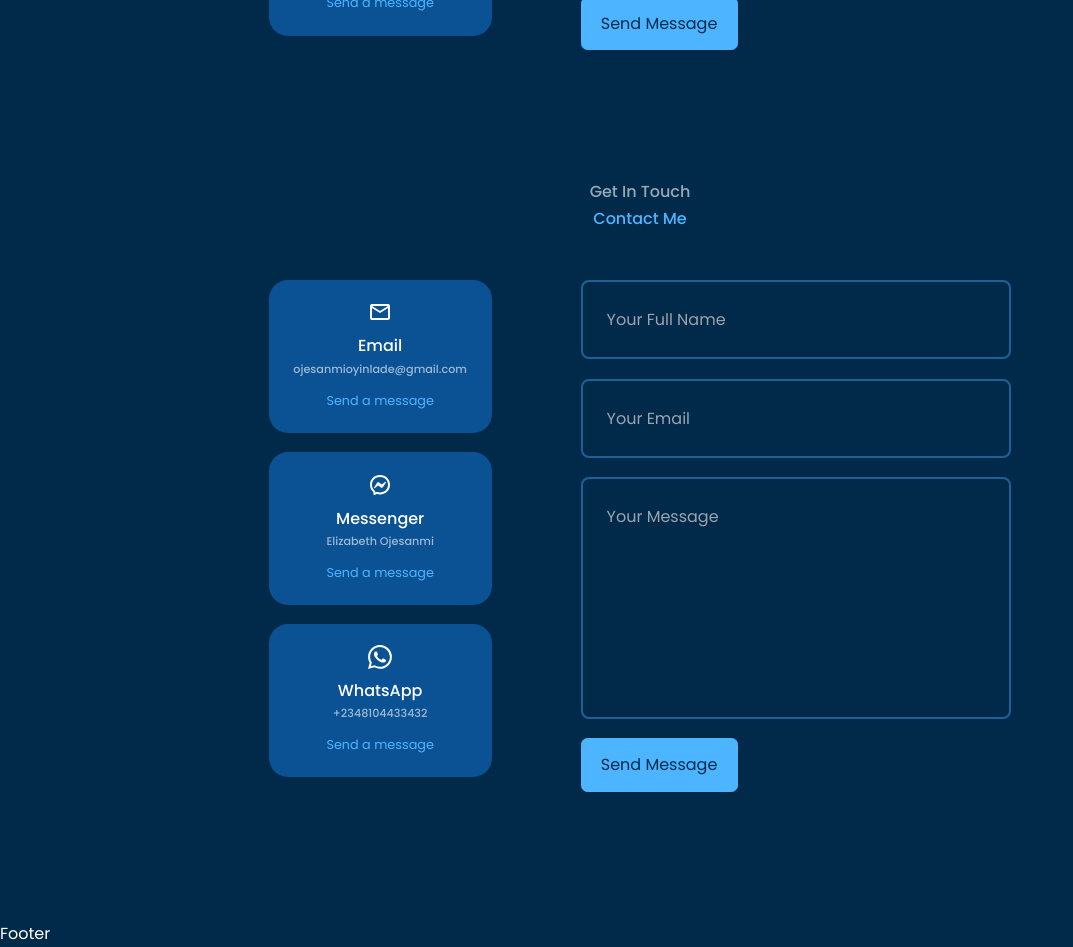
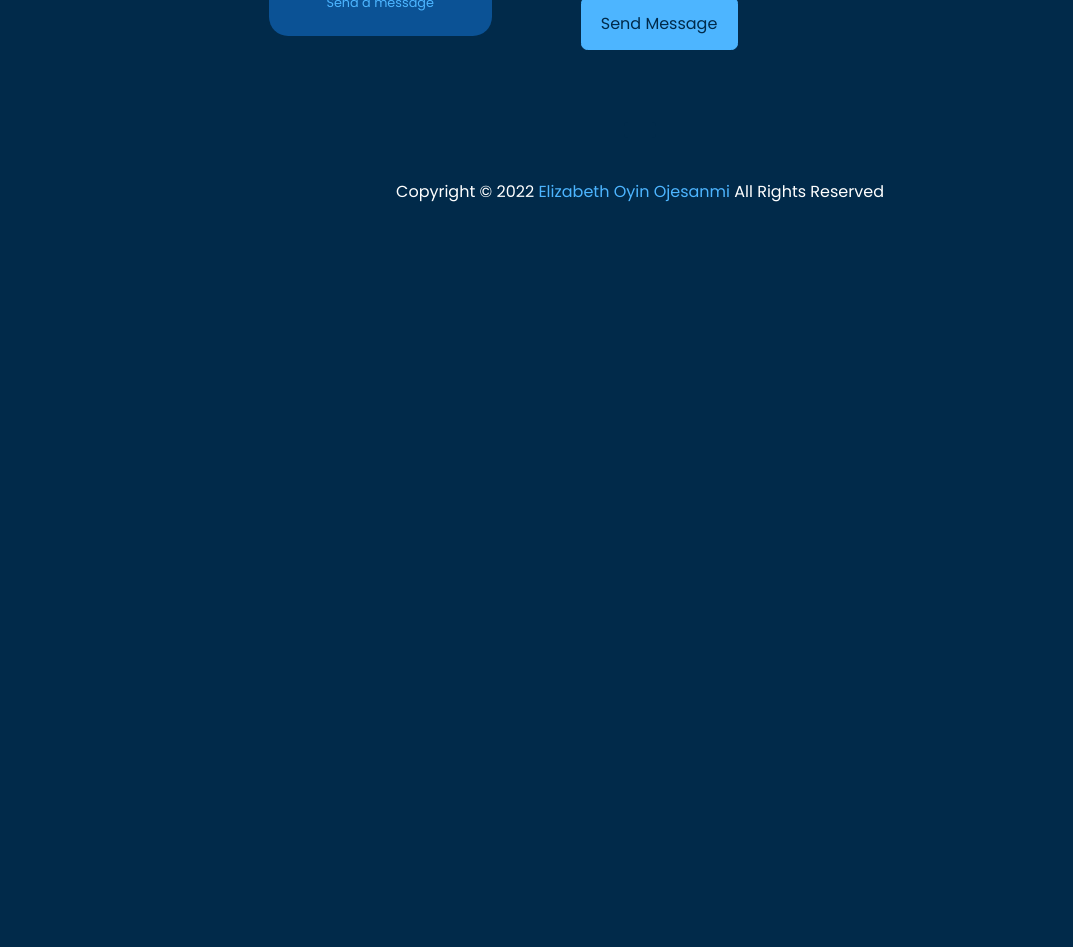
Before and after one commit to Lizdev-05/portfoliov2, a React (Create React App) app: page /contact in a window 1280 px wide. Shown: the part 4080-5027 px from the top of the page, without its empty margins (0-1073 px from the left). After the commit the page ends 4317 px from the top, so only its background shows below. Built offline with nearby package versions, Linux system fonts and the light colour scheme.

Commit message:
Create handleSubmit function

```diff
--- /dev/null
+++ b/config/apiKeys.js
@@ -0,0 +1 @@
+export const getFormKey = '635bd8da-acc1-45c7-93fd-66d0a70f9cd0';
--- a/package.json
+++ b/package.json
@@ -8,6 +8,7 @@
     "@testing-library/react": "^13.4.0",
     "@testing-library/user-event": "^13.5.0",
     "aos": "^2.3.4",
+    "axios": "^1.2.1",
     "framer-motion": "^7.10.2",
     "node-sass": "^7.0.1",
     "react": "^18.2.0",
--- a/src/App.js
+++ b/src/App.js
@@ -64,7 +64,6 @@ function App() {
       <Projects />
       <Testimonial />
       <Contact />
-      <Contact />
       <Footer />
     </>
   );
--- a/src/components/Contact/Contact.jsx
+++ b/src/components/Contact/Contact.jsx
@@ -2,6 +2,7 @@ import React from 'react';
 import {MdOutlineEmail} from 'react-icons/md';
 import {RiMessengerLine} from 'react-icons/ri';
 import {BsWhatsapp} from 'react-icons/bs';
+import ContactForm from './ContactForm';
 import './Contact.css'
 
 const Contact = () => {
@@ -31,12 +32,7 @@ const Contact = () => {
             <a href="https://api.whatsapp.com/send?phone=+2348104433432" target="_blank">Send a message</a>
           </article>
         </div>
-        <form action="">
-          <input type="text" name='name' placeholder='Your Full Name' required/>
-          <input type="email" name='email' placeholder='Your Email' required/>
-          <textarea name="message" id="" cols="30" rows="7" placeholder='Your Message' required></textarea>
-          <button type='submit' className='btn btn-primary'>Send Message</button>
-        </form>
+       < ContactForm />
        </div>
     </section>
   )
--- /dev/null
+++ b/src/components/Contact/ContactForm.jsx
@@ -0,0 +1,54 @@
+import React, { useState } from "react";
+
+const ContactForm = () => {
+  const [name, setName] = useState("");
+  const [email, setEmail] = useState("");
+  const [message, setMessage] = useState("");
+
+  const handleSubmit = (e) =>{
+    e.preventDefault()
+    const submission = {name, email, message}
+  }
+
+  return (
+    <form action="" onSubmit={handleSubmit}>
+      <input
+        type="text"
+        value={name}
+        name="name"
+        placeholder="Your Full Name"
+        required
+        onChange={(e) => {
+          setName(e.value);
+        }}
+      />
+      <input
+        type="email"
+        value={email}
+        name="email"
+        placeholder="Your Email"
+        required
+        onChange={(e) => {
+          setEmail(e.value);
+        }}
+      />
+      <textarea
+        value={message}
+        name="message"
+        id=""
+        cols="30"
+        rows="7"
+        placeholder="Your Message"
+        required
+        onChange={(e) => {
+          setMessage(e.value);
+        }}
+      ></textarea>
+      <button type="submit" className="btn btn-primary">
+        Send Message
+      </button>
+    </form>
+  );
+};
+
+export default ContactForm;
--- a/src/components/Footer/Footer.jsx
+++ b/src/components/Footer/Footer.jsx
@@ -1,9 +1,35 @@
-import React from 'react'
 
-const Footer = () => {
-  return (
-    <section id='#footer'>Footer</section>
-  )
-}
+import React from 'react';
 
-export default Footer
+const goToTop = () => {
+  window.scrollTo({
+    top: 0,
+    behavior: 'smooth',
+  });
+};
+
+const Footer = () => (
+
+  <>
+    <footer
+      className="flex flex-col items-center my-8"
+    >
+      <button
+        type="button"
+        onClick={goToTop}
+        aria-label="Save"
+        className="bg text-white rounded
+    px-4 my-10 py-2 font-medium hover:bg-secondaryColor hover:text-primaryColor"
+      >
+        <i className="las la-angle-up" />
+      </button>
+      <p className="text-md">
+        Copyright © 2022
+        <a href="https://github.com/Lizdev-05" className="text-secondaryColor"> Elizabeth Oyin Ojesanmi </a>
+        All Rights Reserved
+      </p>
+    </footer>
+  </>
+);
+
+export default Footer;
```
Also changed, not shown: 1 other file (tests, documents, lock files or other folders).
